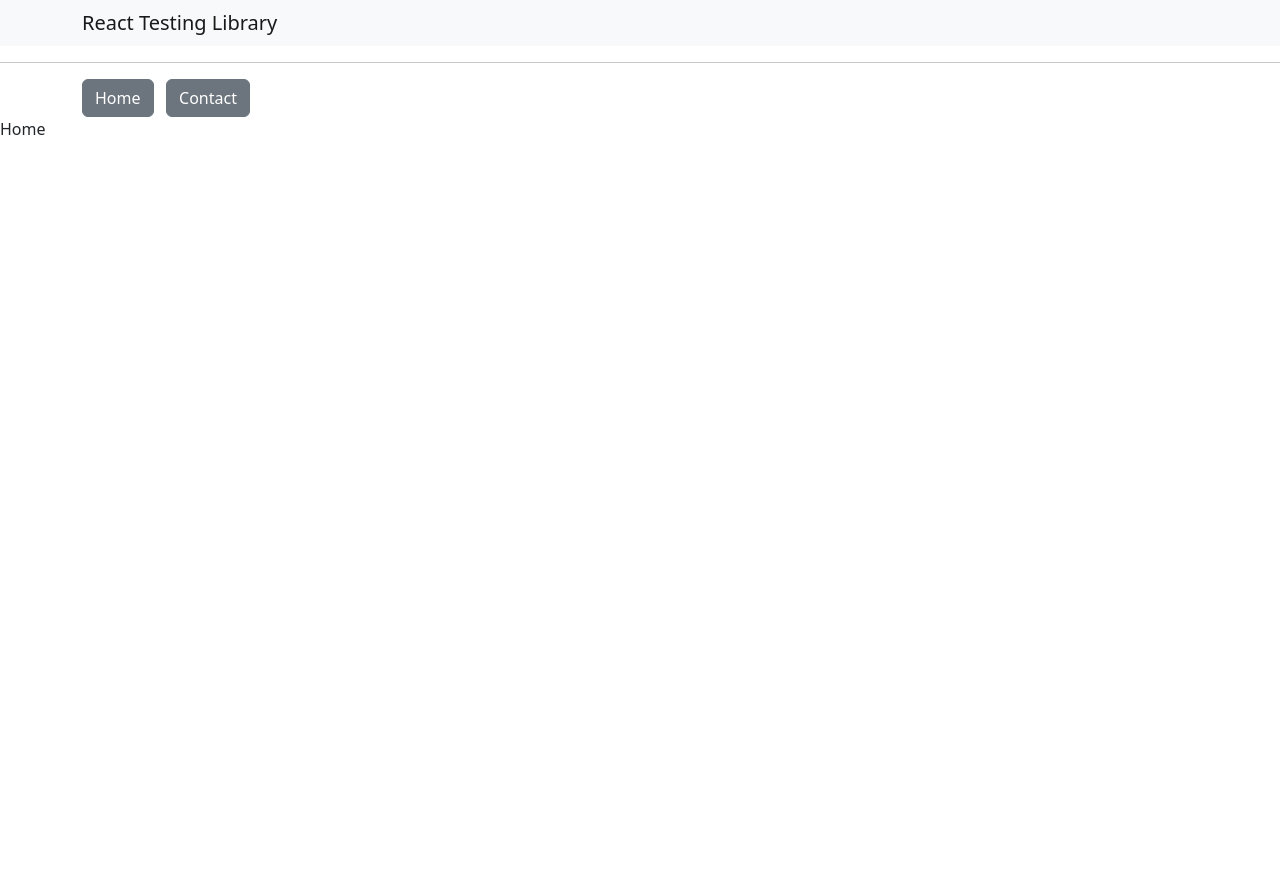
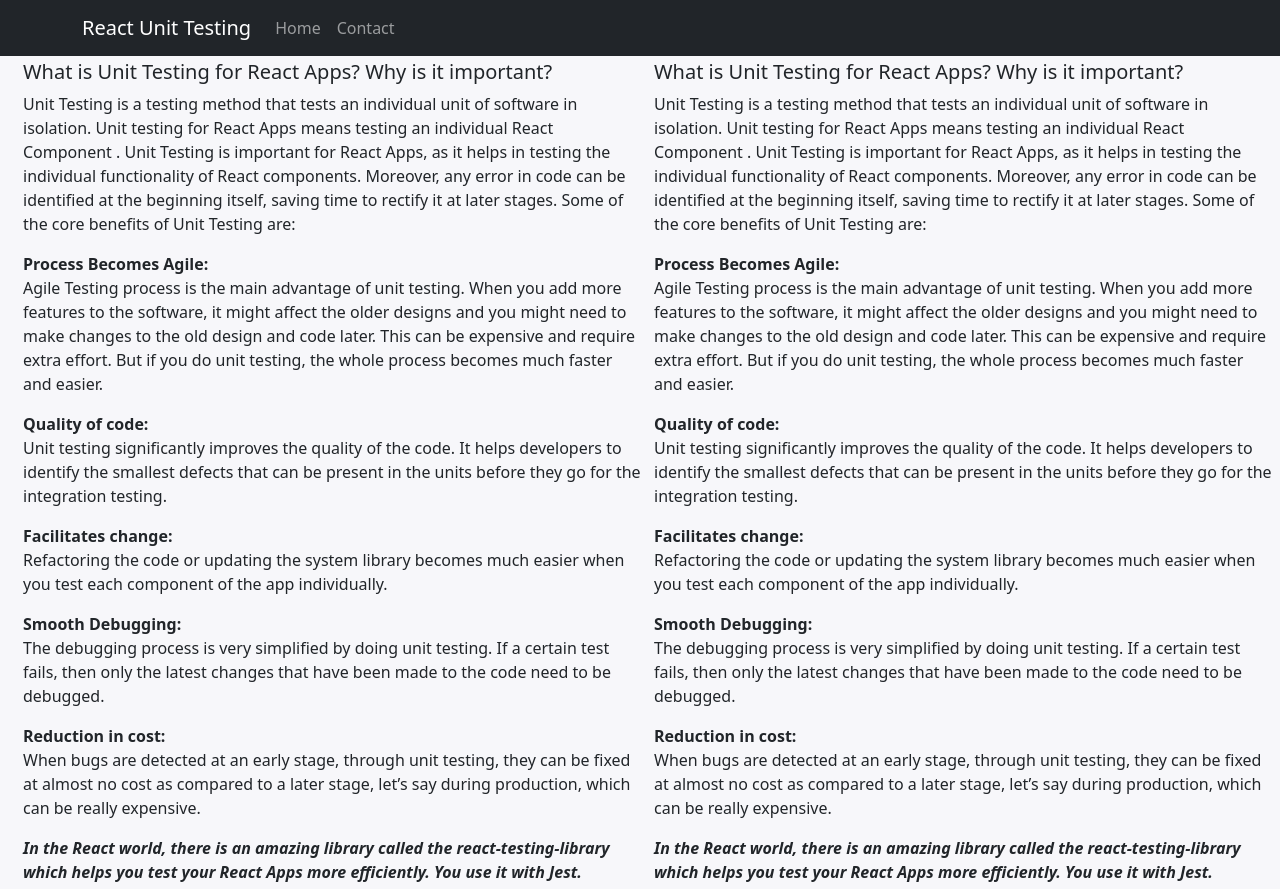
Before and after one commit to pradnya-gawai/react_unit_testing, a React (Create React App) app: page / in a window 1280 px wide. Before the commit the page ends 800 px from the top, so only its background shows below. Built offline with nearby package versions, Linux system fonts and the light colour scheme; no server answers.

Commit message:
added layout and style

```diff
--- a/package.json
+++ b/package.json
@@ -17,6 +17,7 @@
     "redux": "^4.2.1",
     "redux-devtools-extension": "^2.13.9",
     "redux-thunk": "^2.4.2",
+    "saas": "^1.0.0",
     "web-vitals": "^1.0.1"
   },
   "scripts": {
--- a/src/App.js
+++ b/src/App.js
@@ -30,13 +30,14 @@
   // },[]);
 
   return (
+    <div style={{backgroundColor:"#f7f7fa"}}>
     <Router>
       <Routes>
         <Route path="/" element={<Home />} />
-        {/* {/* <Route path="/about" element={<About />} /> */}
         <Route path="/contact" element={<Contact />} /> */}
       </Routes>
     </Router>
+    </div>
   );
 };
 
--- /dev/null
+++ b/src/assets/header.scss
@@ -0,0 +1,5 @@
+.sticky-header {
+  position: fixed;
+  top: 0;
+  width: 100%;
+}
--- a/src/components/Header.js
+++ b/src/components/Header.js
@@ -5,13 +5,40 @@
 import Navbar from "react-bootstrap/Navbar";
 import Nav from "react-bootstrap/Nav";
 import Home from "../pages/Home";
+// import "../assets/header.scss";
 
 function Header() {
   const navigate = useNavigate();
 
   return (
     <>
-      <Navbar bg="light" expand="lg">
+      <div style={{ position: "fixed", top: 0,  width: "100%"}}>
+        <Navbar bg="dark" variant="dark">
+          <Container>
+            <Navbar.Brand>React Unit Testing</Navbar.Brand>
+            <Nav className="me-auto">
+              <Nav.Link
+                onClick={() => {
+                  navigate("/");
+                }}
+              >
+                Home
+              </Nav.Link>
+
+              <Nav.Link
+                // variant="secondary"
+                onClick={() => {
+                  navigate("/contact");
+                }}
+              >
+                Contact
+              </Nav.Link>
+            </Nav>
+          </Container>
+        </Navbar>
+      </div>
+
+      {/* <Navbar bg="light" expand="lg">
         <Container>
           <div className="col-xs-1 center-block">
             <Navbar.Brand>React Testing Library </Navbar.Brand>
@@ -39,7 +66,7 @@
             Contact
           </Button>
         </Container>
-      </Nav>
+      </Nav> */}
     </>
   );
 }
--- /dev/null
+++ b/src/pages/CONSTANTS.js
@@ -0,0 +1,4 @@
+export const homePageSubContent =
+  `Unit Testing is a testing method that tests an individual unit of software in isolation. Unit testing for React Apps means testing an individual React Component .
+  Unit Testing is important for React Apps, as it helps in testing the individual functionality of React components. Moreover, any error in code can be identified at the beginning itself, saving time to rectify it at later stages. Some of the core benefits of Unit Testing are:
+`
--- a/src/pages/Contact.js
+++ b/src/pages/Contact.js
@@ -5,7 +5,7 @@
   return (
     <div>
       <Header />
-      <div>Contact</div>
+      <div>Contact Page</div>
     </div>
   );
 }
--- a/src/pages/Home.js
+++ b/src/pages/Home.js
@@ -1,11 +1,126 @@
 import React from "react";
+import Container from "react-bootstrap/Container";
+import { homePageSubContent } from "./CONSTANTS";
+
+import { useState, useEffect } from "react";
 import Header from "../components/Header";
 
 function Home(props) {
   return (
     <div>
       <Header />
-      <div>Home</div>
+
+      <div>
+        <div style={{ marginLeft: "18px", marginTop: "55px", display: "flex" }}>
+          <div style={{ border: "1px solid transparent", padding: "4px" }}>
+            <div>
+              <h5 className="me-auto">
+                What is Unit Testing for React Apps? Why is it important?
+              </h5>
+              <p>{homePageSubContent}</p>
+              <div>
+                <strong>Process Becomes Agile:</strong>
+                <p>
+                  Agile Testing process is the main advantage of unit testing.
+                  When you add more features to the software, it might affect
+                  the older designs and you might need to make changes to the
+                  old design and code later. This can be expensive and require
+                  extra effort. But if you do unit testing, the whole process
+                  becomes much faster and easier.
+                </p>
+                <strong>Quality of code:</strong>{" "}
+                <p>
+                  Unit testing significantly improves the quality of the code.
+                  It helps developers to identify the smallest defects that can
+                  be present in the units before they go for the integration
+                  testing.
+                </p>
+                <strong>Facilitates change:</strong>
+                <p>
+                  {" "}
+                  Refactoring the code or updating the system library becomes
+                  much easier when you test each component of the app
+                  individually.
+                </p>
+                <strong>Smooth Debugging:</strong>{" "}
+                <p>
+                  The debugging process is very simplified by doing unit
+                  testing. If a certain test fails, then only the latest changes
+                  that have been made to the code need to be debugged.
+                </p>
+                <strong>Reduction in cost:</strong>
+                <p>
+                  When bugs are detected at an early stage, through unit
+                  testing, they can be fixed at almost no cost as compared to a
+                  later stage, let’s say during production, which can be really
+                  expensive.
+                </p>
+                <strong>
+                  <i>
+                    In the React world, there is an amazing library called the
+                    react-testing-library which helps you test your React Apps
+                    more efficiently. You use it with Jest.
+                  </i>
+                </strong>
+              </div>
+            </div>
+          </div>
+
+          <div style={{ border: "1px solid transparent", padding: "4px" }}>
+            <div>
+              <h5 className="me-auto">
+                What is Unit Testing for React Apps? Why is it important?
+              </h5>
+              <p>{homePageSubContent}</p>
+              <div>
+                <strong>Process Becomes Agile:</strong>
+                <p>
+                  Agile Testing process is the main advantage of unit testing.
+                  When you add more features to the software, it might affect
+                  the older designs and you might need to make changes to the
+                  old design and code later. This can be expensive and require
+                  extra effort. But if you do unit testing, the whole process
+                  becomes much faster and easier.
+                </p>
+                <strong>Quality of code:</strong>{" "}
+                <p>
+                  Unit testing significantly improves the quality of the code.
+                  It helps developers to identify the smallest defects that can
+                  be present in the units before they go for the integration
+                  testing.
+                </p>
+                <strong>Facilitates change:</strong>
+                <p>
+                  {" "}
+                  Refactoring the code or updating the system library becomes
+                  much easier when you test each component of the app
+                  individually.
+                </p>
+                <strong>Smooth Debugging:</strong>{" "}
+                <p>
+                  The debugging process is very simplified by doing unit
+                  testing. If a certain test fails, then only the latest changes
+                  that have been made to the code need to be debugged.
+                </p>
+                <strong>Reduction in cost:</strong>
+                <p>
+                  When bugs are detected at an early stage, through unit
+                  testing, they can be fixed at almost no cost as compared to a
+                  later stage, let’s say during production, which can be really
+                  expensive.
+                </p>
+                <strong>
+                  <i>
+                    In the React world, there is an amazing library called the
+                    react-testing-library which helps you test your React Apps
+                    more efficiently. You use it with Jest.
+                  </i>
+                </strong>
+              </div>
+            </div>
+          </div>
+        </div>
+      </div>
     </div>
   );
 }
```
Also changed, not shown: 1 other file (tests, documents, lock files or other folders).
